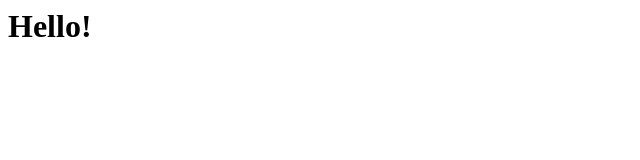
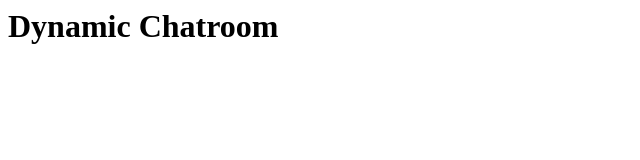
Before and after one commit to VishalMadipadga/CoderedDiscovery, a plain HTML site: page index.html in a window 1280 px wide. Shown: the whole page, without its empty margins (0-640 px from the left). Drawn offline with Linux system fonts and the light colour scheme.

Commit message:
Update index.html

```diff
--- a/index.html
+++ b/index.html
@@ -1 +1 @@
-<h1>Hello!</h1>
+<h1>Dynamic Chatroom</h1>
```
